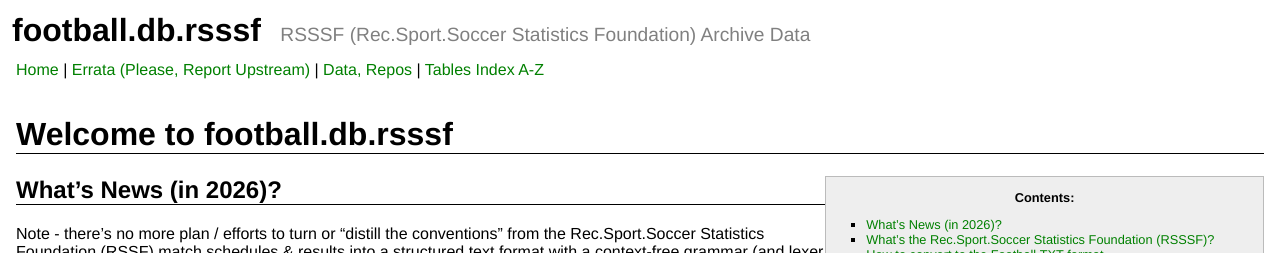
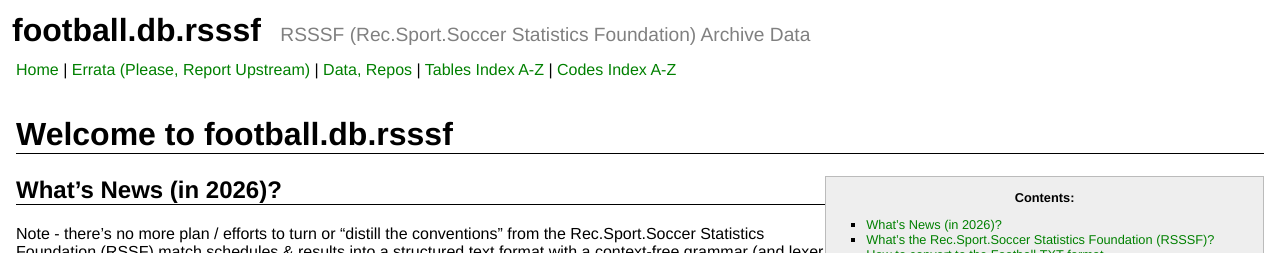
Before and after one commit to rsssf/rsssf.github.io, a Jekyll site: the page built from index.md, in a window 1280 px wide and 900 px high. Shown: the top 253 px of the window. Built offline with Jekyll 4.4.1, drawn with Linux system fonts in a browser that asks for light colours.

Commit message:
Update default.html

```diff
--- a/_layouts/default.html
+++ b/_layouts/default.html
@@ -20,7 +20,9 @@
 
     <a href="https://github.com/rsssf">Data, Repos</a> |
 
-    <a href="tables/">Tables Index A-Z</a>
+    <a href="tables/">Tables Index A-Z</a> |
+
+    <a href="tables/">Codes Index A-Z</a>
 
 <!--
     <a href="http://groups.google.com/group/opensport">What's New? &middot; Forum (Questions? Comments?)</a>
```
